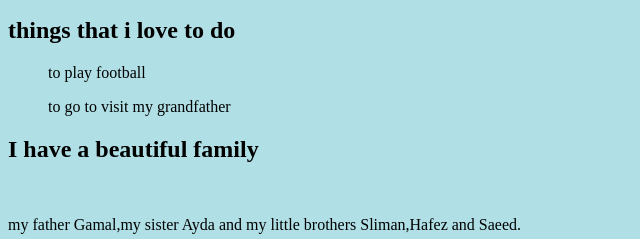
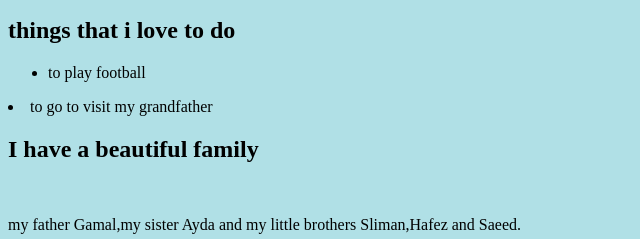
Before and after one commit to hamud0103/hamud0103.github.io, a plain HTML site: page index.html in a window 1280 px wide. Shown: the part 193-432 px from the top of the page, 0-640 px from the left. Drawn offline with Linux system fonts and the light colour scheme.

Commit message:
Update index.html

```diff
--- a/index.html
+++ b/index.html
@@ -8,8 +8,10 @@
   <h2> A little bit about myself</h2>
   <ol> i'm 19 years old,i studied in College De Frere Jaffa and Ajyal High school and now i entered security cyber in john bryce</ol>
   <h2> things that i love to do</h2>
-  <ul> to play football</ul>
-  <ul> to go to visit my grandfather</ul>
+  <ul>
+    <li> to play football</li></ul>
+    <li>to go to visit my grandfather</li>
+  </ul>
   <h2>I have a beautiful family</h2> <br> <p>my father Gamal,my sister Ayda and my little brothers Sliman,Hafez and Saeed.</p>
   <h1><ul>you can contact me in Hamud0103satel@gmail.com</ul></h1>
   <img src="img_girl.jpg" alt="Girl in a jacket" style="width:500px;height:600px;">
```
